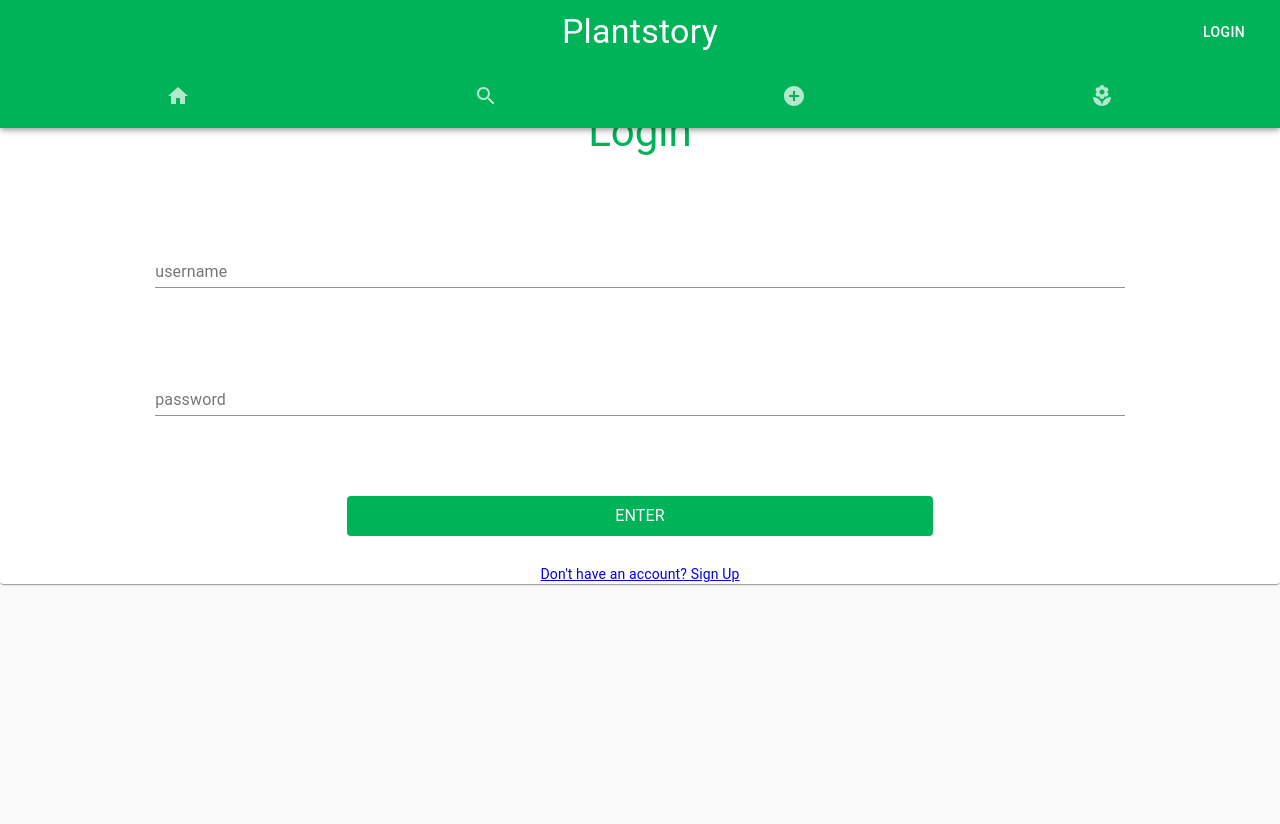
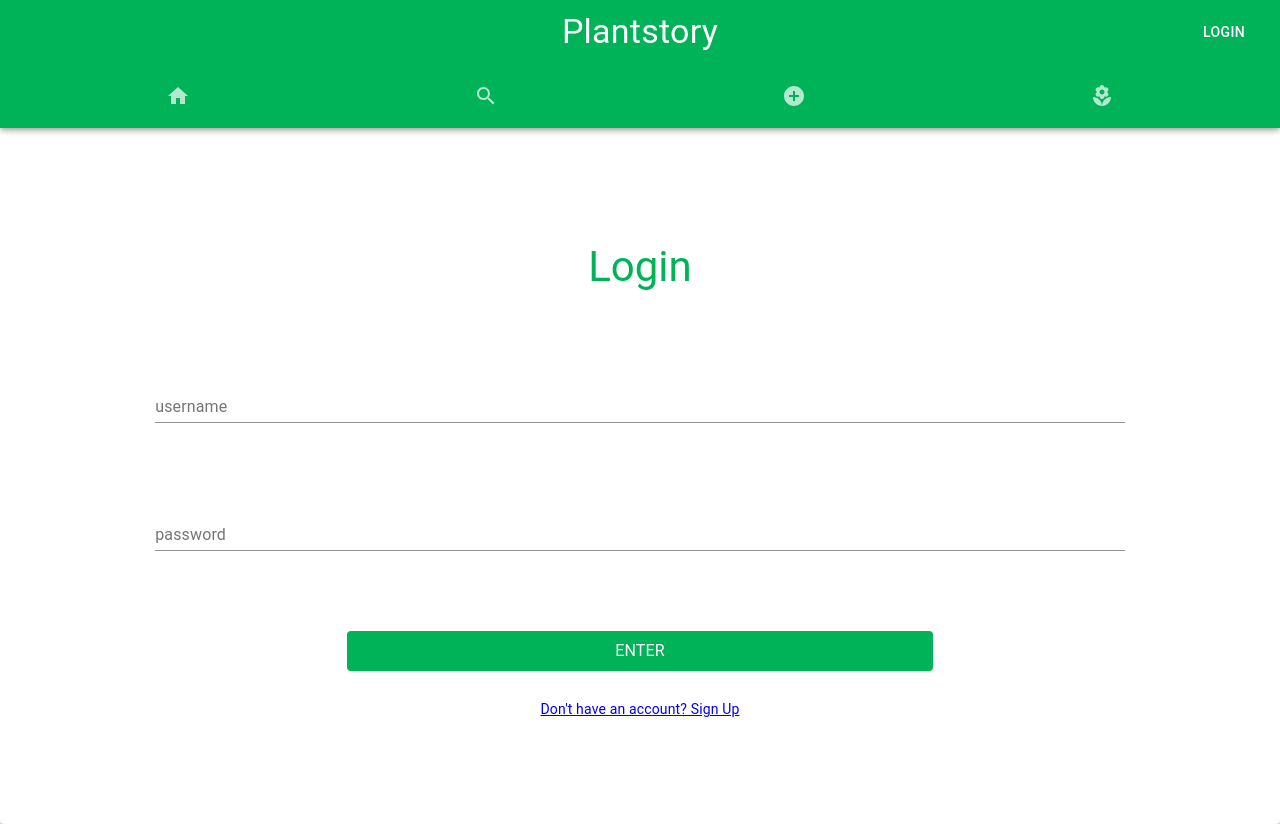
Before and after one commit to jguzz/plantstory-client, a React (Create React App) app: page /login in a window 1280 px wide. Before the commit the page ends 800 px from the top, so only its background shows below. Built offline with nearby package versions, Linux system fonts and the light colour scheme; no server answers.

Commit message:
login styled to not be cut off at the top, card now stretches whole viewport.

```diff
--- a/src/components/auth/Login.js
+++ b/src/components/auth/Login.js
@@ -65,6 +65,8 @@ function Login({ handleChange, handleLoginSubmit }) {
           flexDirection: "column",
           alignContent: "center",
           margin: "auto",
+          paddingTop: '30px',
+          height: '90vh'
         }}
       >
         <form
--- a/src/components/home/MainFeed.js
+++ b/src/components/home/MainFeed.js
@@ -30,11 +30,6 @@ function MainFeed({
   const classes = useStyles();
   return (
     <>
-    {/* <div className={classes.headingContainer}>
-    <Typography className={classes.heading} variant='h4'>
-      MainFeed
-    </Typography>
-    </div> */}
       <Grid spacing={4} className={classes.gridContainer}direction="column" justify="space-between"  alignContent="center" container>
         {stories.map((story) => (
             <Story story={story} handleNext={handleNext} handleBack={handleBack} activeStep={activeStep}
@@ -50,7 +45,6 @@ function MainFeed({
               {...story}
               posts={posts}
               />
-
         ))}
 
       </Grid>
```
